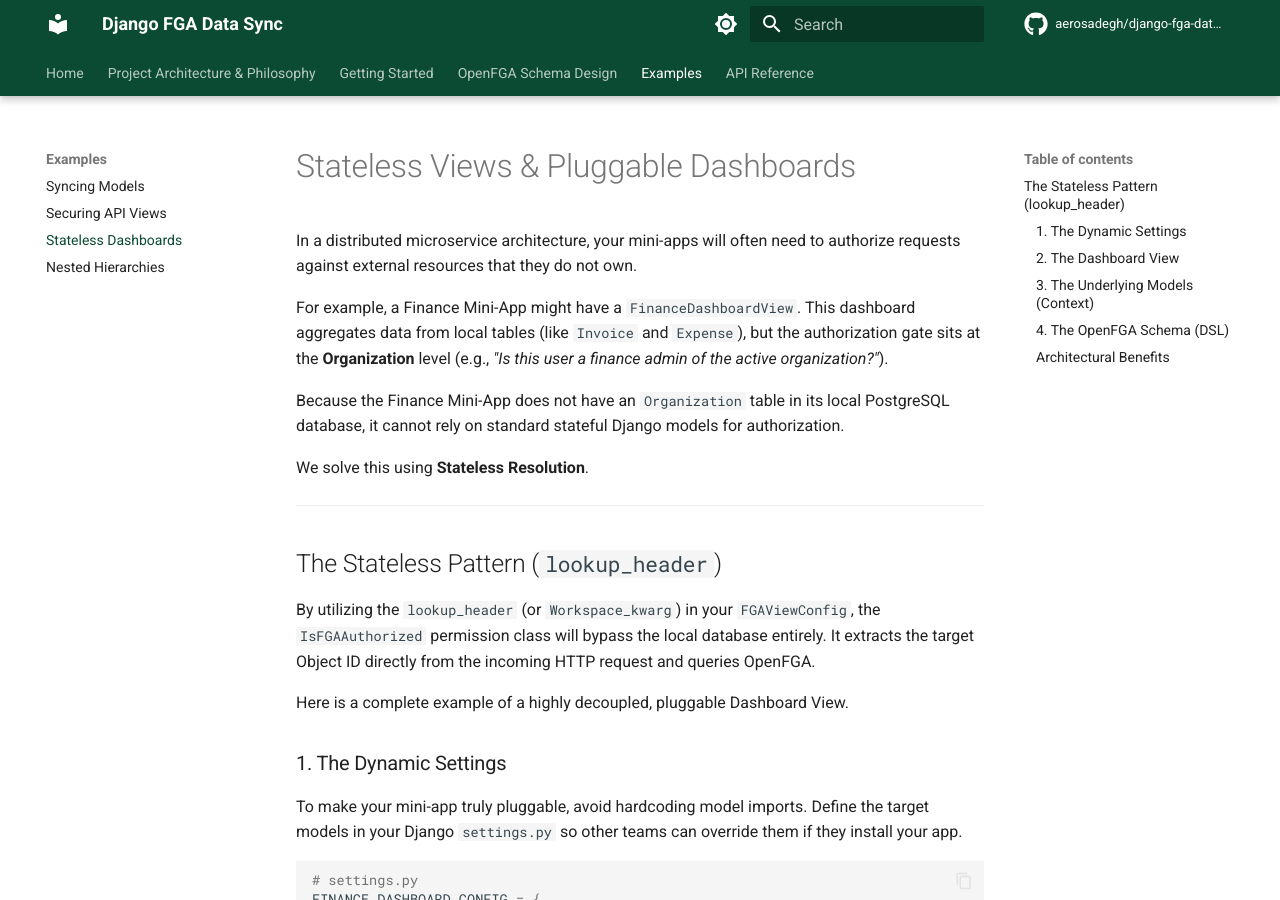
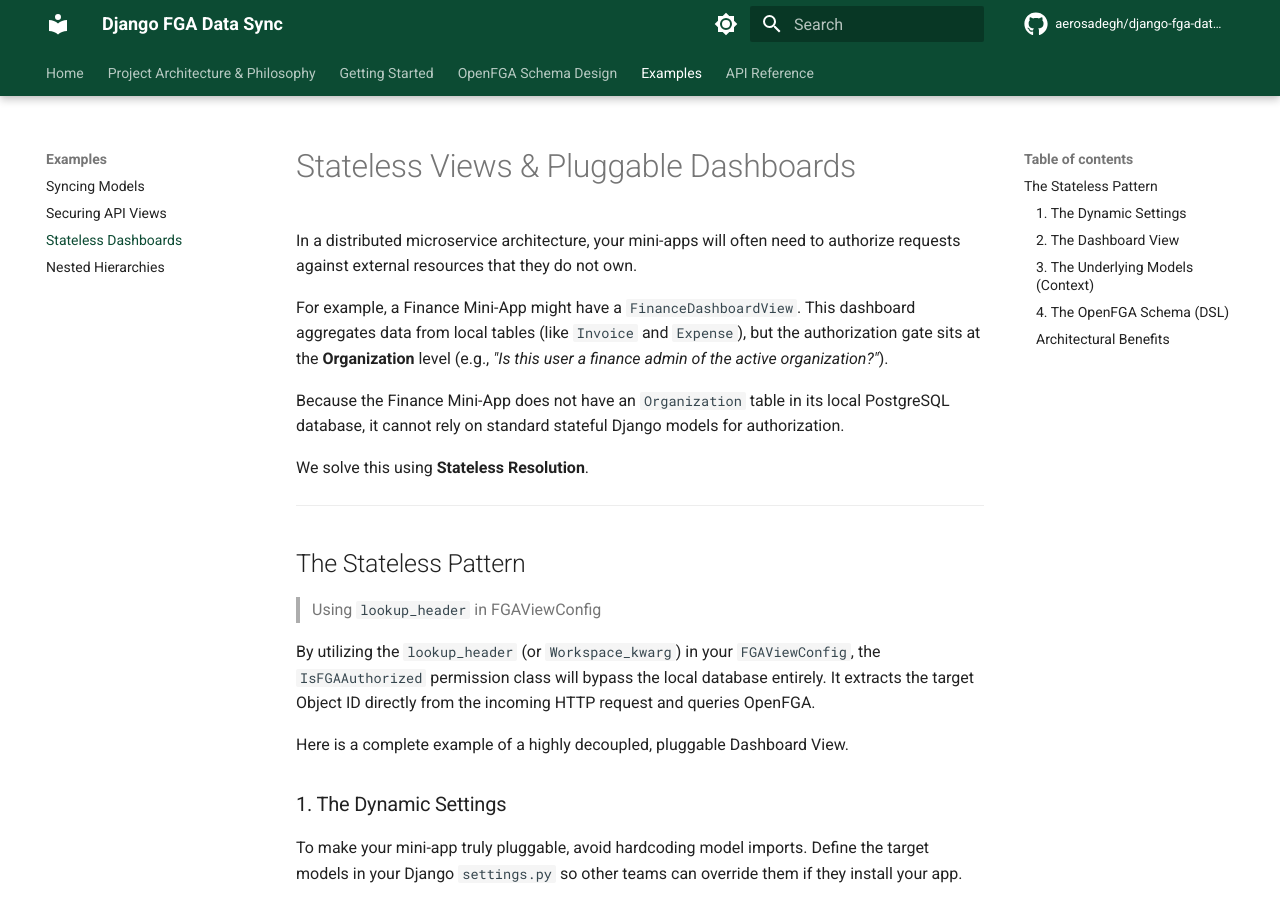
Before and after one commit to aerosadegh/django-fga-data-sync, an MkDocs documentation site: the page built from docs/examples/stateless-views.md, in a window 1280 px wide and 900 px high. Built offline with MkDocs 1.6.1 and Material for MkDocs 9.7.7, drawn with Linux system fonts in a browser that asks for light colours; comment, search, counter and statistics services are not loaded; the version menu is left out.

Commit message:
docs: improvement on stateless views

```diff
--- a/docs/examples/stateless-views.md
+++ b/docs/examples/stateless-views.md
@@ -10,7 +10,8 @@
 
 ---
 
-## The Stateless Pattern (`lookup_header`)
+## The Stateless Pattern
+> Using `lookup_header` in FGAViewConfig
 
 By utilizing the `lookup_header` (or `Workspace_kwarg`) in your `FGAViewConfig`, the `IsFGAAuthorized` permission class will bypass the local database entirely. It extracts the target Object ID directly from the incoming HTTP request and queries OpenFGA.
 
```
Also changed, not shown: 1 other file.
